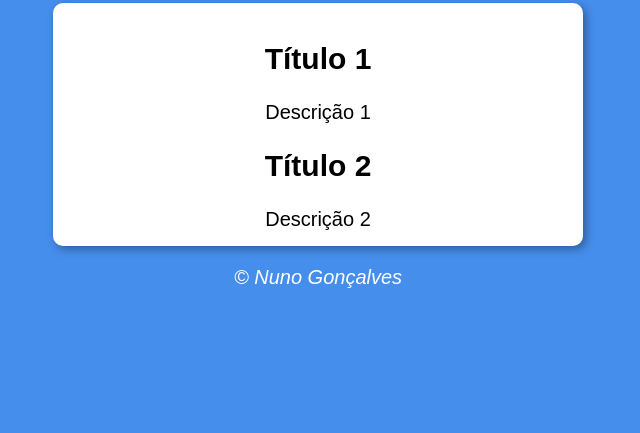
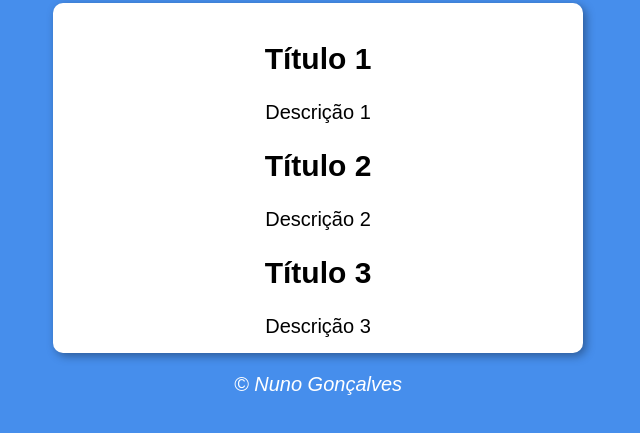
Before and after one commit to nunogoncalves03/news-scraper-bot, a plain HTML site: page index.html in a window 1280 px wide. Shown: the part 321-754 px from the top of the page, without its empty margins (322-962 px from the left). Drawn offline with Linux system fonts and the light colour scheme.

Commit message:
Update index.html

```diff
--- a/index.html
+++ b/index.html
@@ -23,6 +23,10 @@
             <h2 class="titulo" href="https://nunogoncalves03.github.io/news-scraper-website/">Título 2</h2>
             <a>Descrição 2</a>
         </div>
+        <div>
+            <h2 class="titulo" href="https://nunogoncalves03.github.io/news-scraper-website/">Título 3</h2>
+            <a>Descrição 3</a>
+        </div>
     </section>
     <footer>
         <p>&copy; Nuno Gonçalves</p>
```
Also changed, not shown: icon.png (deleted), icon.webp (deleted).
